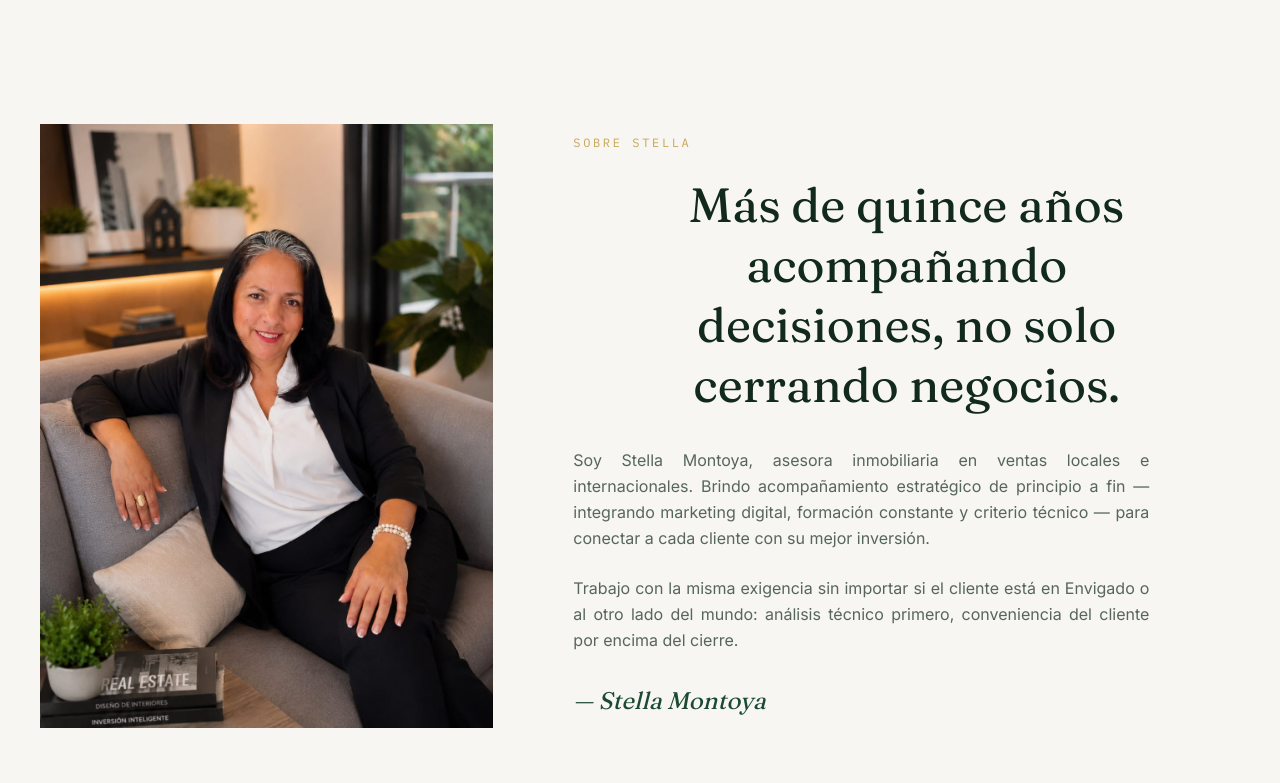
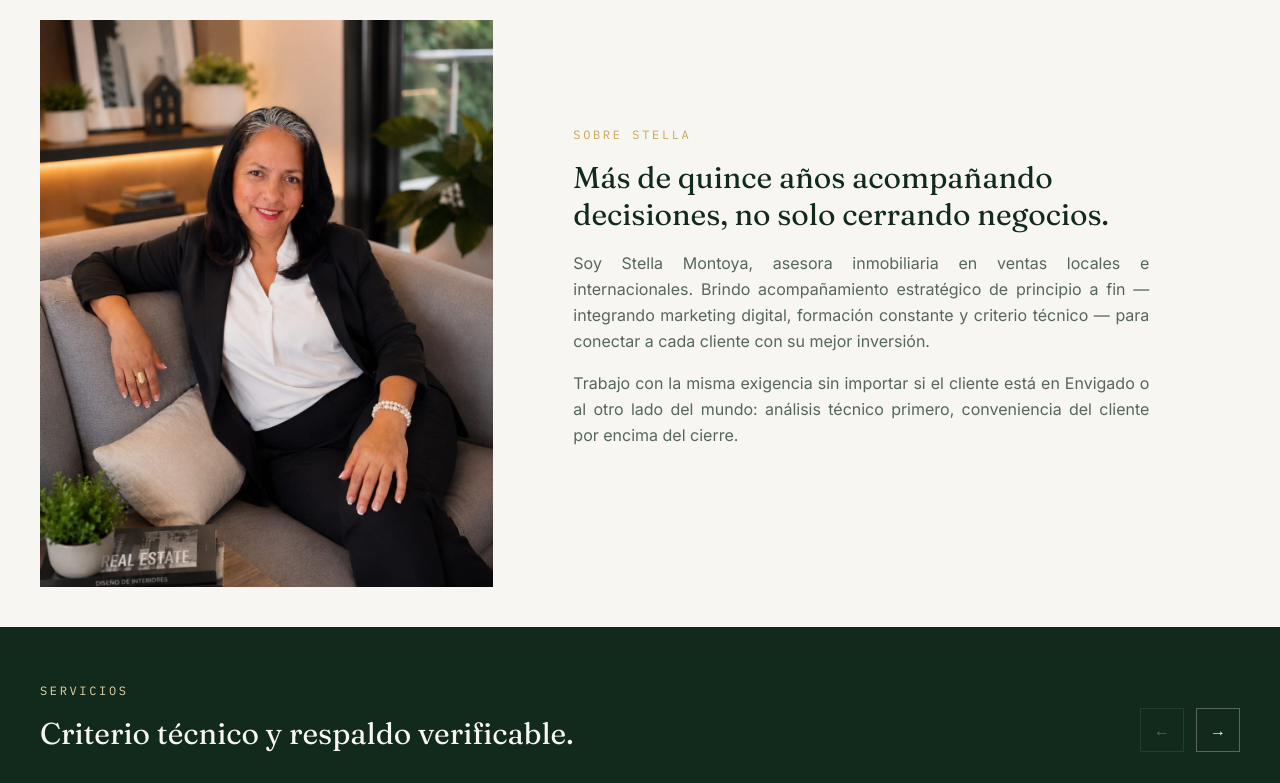
Before and after one commit to StellaMontoya/Stella-Montoya, a Next.js app: page / in a window 1280 px wide. Shown: the part 820-1603 px from the top of the page. Built offline with nearby package versions, Linux system fonts and the light colour scheme.

Commit message:
Reducir altura de foto y titulo en seccion Sobre Stella

```diff
--- a/components/sections/AboutStella.tsx
+++ b/components/sections/AboutStella.tsx
@@ -5,7 +5,7 @@ import { motion } from "framer-motion";
 
 export function AboutStella() {
   return (
-    <section className="bg-paper py-28 lg:py-36">
+    <section className="bg-paper py-6 lg:py-10">
       <div className="mx-auto max-w-7xl px-6 lg:px-10">
         <div className="grid gap-14 lg:grid-cols-12 lg:gap-20">
           <motion.div
@@ -15,7 +15,7 @@ export function AboutStella() {
             transition={{ duration: 0.7, ease: [0.22, 1, 0.36, 1] }}
             className="relative lg:col-span-5"
           >
-            <div className="relative aspect-[3/4] w-full overflow-hidden">
+            <div className="relative aspect-[4/5] w-full overflow-hidden">
               <Image
                 src="/images/stella-retrato.jpg"
                 alt="Stella Montoya, asesora inmobiliaria"
@@ -42,23 +42,23 @@ export function AboutStella() {
             <p className="font-mono text-xs uppercase tracking-[0.22em] text-gold">
               Sobre Stella
             </p>
-            <h2 className="mt-6 max-w-xl font-display text-4xl leading-tight text-ink sm:text-5xl text-center mx-auto">
+            <h2 className="mt-4 max-w-xl font-display text-2xl leading-tight text-ink sm:text-3xl">
               Más de quince años acompañando decisiones, no solo cerrando negocios.
             </h2>
-            <p className="mt-8 max-w-xl text-base leading-relaxed text-ink/70 text-justify">
+            <p className="mt-4 max-w-xl text-base leading-relaxed text-ink/70 text-justify">
               Soy Stella Montoya, asesora inmobiliaria en ventas locales e
               internacionales. Brindo acompañamiento estratégico de principio
               a fin — integrando marketing digital, formación constante y
               criterio técnico — para conectar a cada cliente con su mejor
               inversión.
             </p>
-            <p className="mt-6 max-w-xl text-base leading-relaxed text-ink/70 text-justify">
+            <p className="mt-4 max-w-xl text-base leading-relaxed text-ink/70 text-justify">
               Trabajo con la misma exigencia sin importar si el cliente está
               en Envigado o al otro lado del mundo: análisis técnico primero,
               conveniencia del cliente por encima del cierre.
             </p>
             <p className="mt-8 font-display text-2xl italic text-pine">
-              — Stella Montoya
+
             </p>
           </motion.div>
         </div>
```
